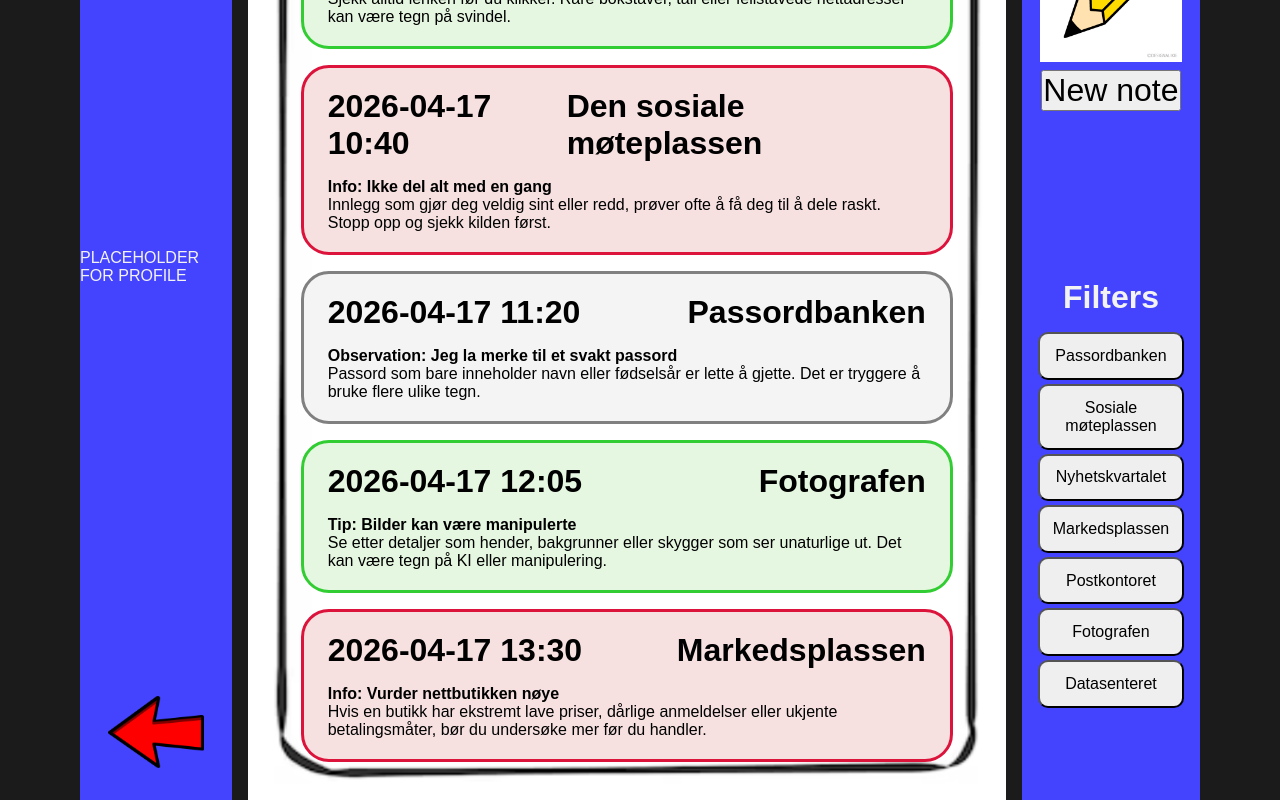
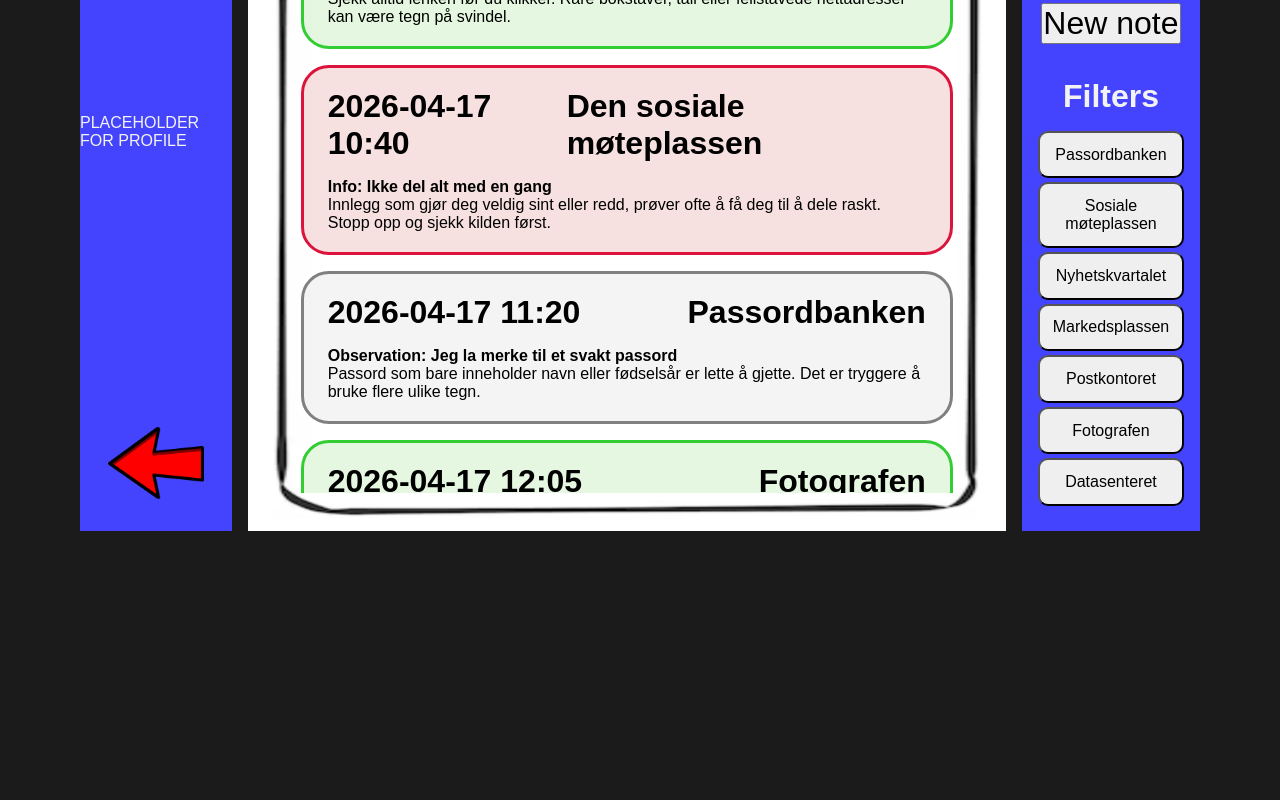
Before and after one commit to moss-flower/nettdetektivene-systemutvkling2, a Nuxt app in the folder frontend/: page /student/notepad in a window 1280 px wide. Shown: the part 243-1043 px from the top of the page. After the commit the page ends 800 px from the top, so only its background shows below. Built offline with nearby package versions, Linux system fonts and the light colour scheme.

Commit message:
feat(notepad-frontend): scrollable notepad

```diff
--- a/frontend/app/components/notepad/NotepadFrame.vue
+++ b/frontend/app/components/notepad/NotepadFrame.vue
@@ -9,26 +9,41 @@ const props = defineProps<{
 
 <template>
   <div class="notepadFrame">
-    <NotepadEntry
-      v-for="note in props.notes"
-      :key="`${note.date}-${note.title}`"
-      :entry="note"
-    />
+    <div class="notesScroll">
+      <NotepadEntry
+        v-for="note in props.notes"
+        :key="`${note.date}-${note.title}`"
+        :entry="note"
+      />
+    </div>
   </div>
 </template>
 
 <style scoped>
 .notepadFrame {
+  height: 100%;
+  min-height: 0;
+  padding: 7% 7% 5%;
+  box-sizing: border-box;
+  overflow: hidden;
+
   display: flex;
   flex-direction: column;
-  gap: 1rem;
-  padding: 7% 7% 5%;
-
-  height: 100%;
 
   background-image: url("~/assets/images/notepad.png");
   background-repeat: no-repeat;
   background-position: center;
   background-size: 100% 100%;
 }
+
+.notesScroll {
+  flex: 1;
+  min-height: 0;
+  overflow-y: auto;
+  overflow-x: hidden;
+
+  display: flex;
+  flex-direction: column;
+  gap: 1rem;
+}
 </style>
--- a/frontend/app/pages/student/notepad.vue
+++ b/frontend/app/pages/student/notepad.vue
@@ -41,6 +41,30 @@ const mockEntries: NotepadEntry[] = [
     type: "tip",
     content:
       "Se etter detaljer som hender, bakgrunner eller skygger som ser unaturlige ut. Det kan være tegn på KI eller manipulering.",
+  },
+  {
+    title: "Vurder nettbutikken nøye",
+    date: "2026-04-17 13:30",
+    source: "Markedsplassen",
+    type: "info",
+    content:
+      "Hvis en butikk har ekstremt lave priser, dårlige anmeldelser eller ukjente betalingsmåter, bør du undersøke mer før du handler.",
+  },
+  {
+    title: "Vurder nettbutikken nøye",
+    date: "2026-04-17 13:30",
+    source: "Markedsplassen",
+    type: "info",
+    content:
+      "Hvis en butikk har ekstremt lave priser, dårlige anmeldelser eller ukjente betalingsmåter, bør du undersøke mer før du handler.",
+  },
+  {
+    title: "Vurder nettbutikken nøye",
+    date: "2026-04-17 13:30",
+    source: "Markedsplassen",
+    type: "info",
+    content:
+      "Hvis en butikk har ekstremt lave priser, dårlige anmeldelser eller ukjente betalingsmåter, bør du undersøke mer før du handler.",
   },
   {
     title: "Vurder nettbutikken nøye",
@@ -103,10 +127,15 @@ function handleNewNoteClick() {
   grid-template-columns: 0.2fr 1fr 0.2fr;
   gap: 1rem;
   height: 100%;
+  min-height: 0;
+  overflow: hidden;
 }
 
 .notepadWrapper {
   min-width: 0;
+  min-height: 0;
+  height: 100%;
+  overflow: hidden;
 }
 
 .leftColumn {
@@ -116,6 +145,7 @@ function handleNewNoteClick() {
   gap: 1rem;
   background-color: rgb(68, 68, 255);
   height: 100%;
+  min-height: 0;
 }
 
 .rightColumn {
@@ -125,6 +155,7 @@ function handleNewNoteClick() {
   gap: 1rem;
   background-color: rgb(68, 68, 255);
   height: 100%;
+  min-height: 0;
 }
 
 .arrowButton {
```
